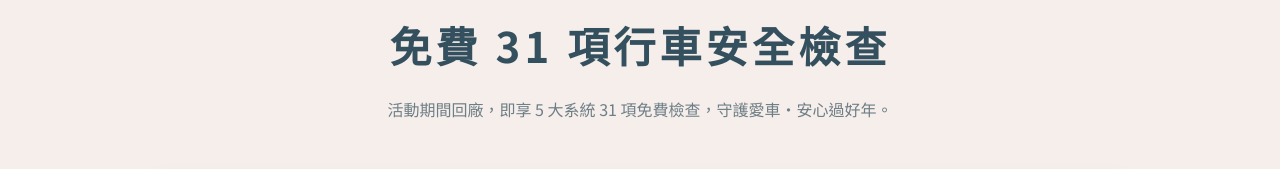
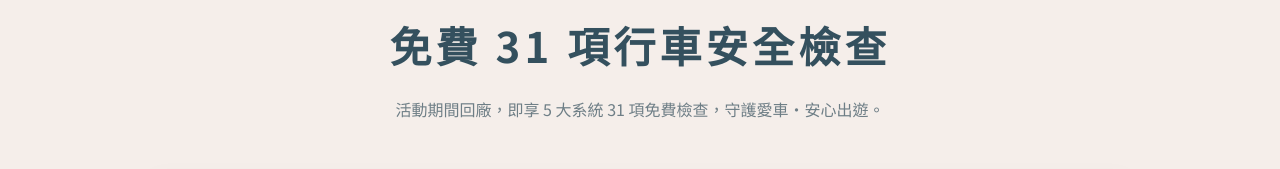
Before and after one commit to MjmotorTY/mgmj-2027-spring-event, a plain HTML site: page index.html in a window 1280 px wide. Shown: the part 1770-1939 px from the top of the page. Drawn offline with nearby package versions, Linux system fonts and the light colour scheme.

Commit message:
Add files via upload

```diff
--- a/index.html
+++ b/index.html
@@ -143,7 +143,7 @@
       <div class="section-head reveal">
         <span class="eyebrow">FREE SAFETY CHECK</span>
         <h2>免費 31 項行車安全檢查</h2>
-        <p class="section-lead">活動期間回廠，即享 5 大系統 31 項免費檢查，守護愛車・安心過好年。</p>
+        <p class="section-lead">活動期間回廠，即享 5 大系統 31 項免費檢查，守護愛車・安心出遊。</p>
       </div>
       <figure class="check-figure check-figure-spring reveal">
         <img src="assets/images/check-bg.jpg?v=1" alt="技師為愛車進行行車安全檢查" />
```
